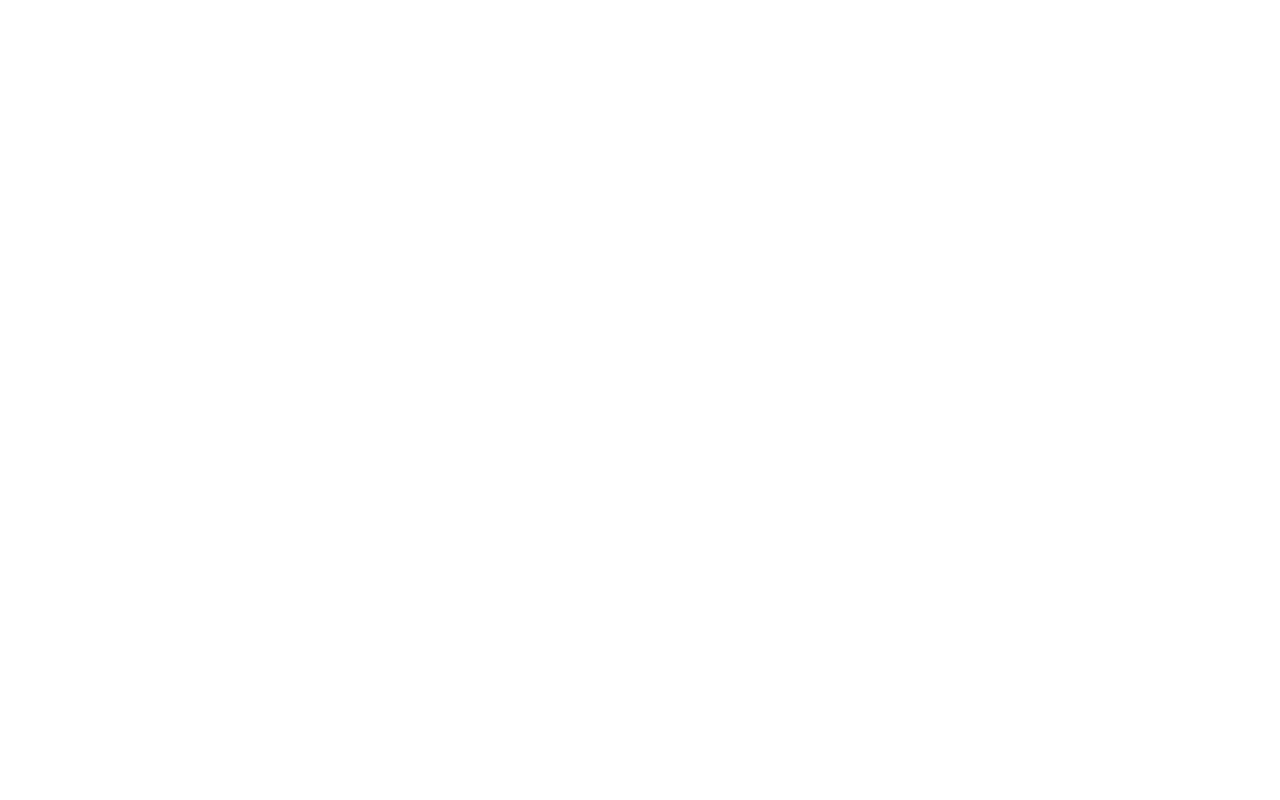
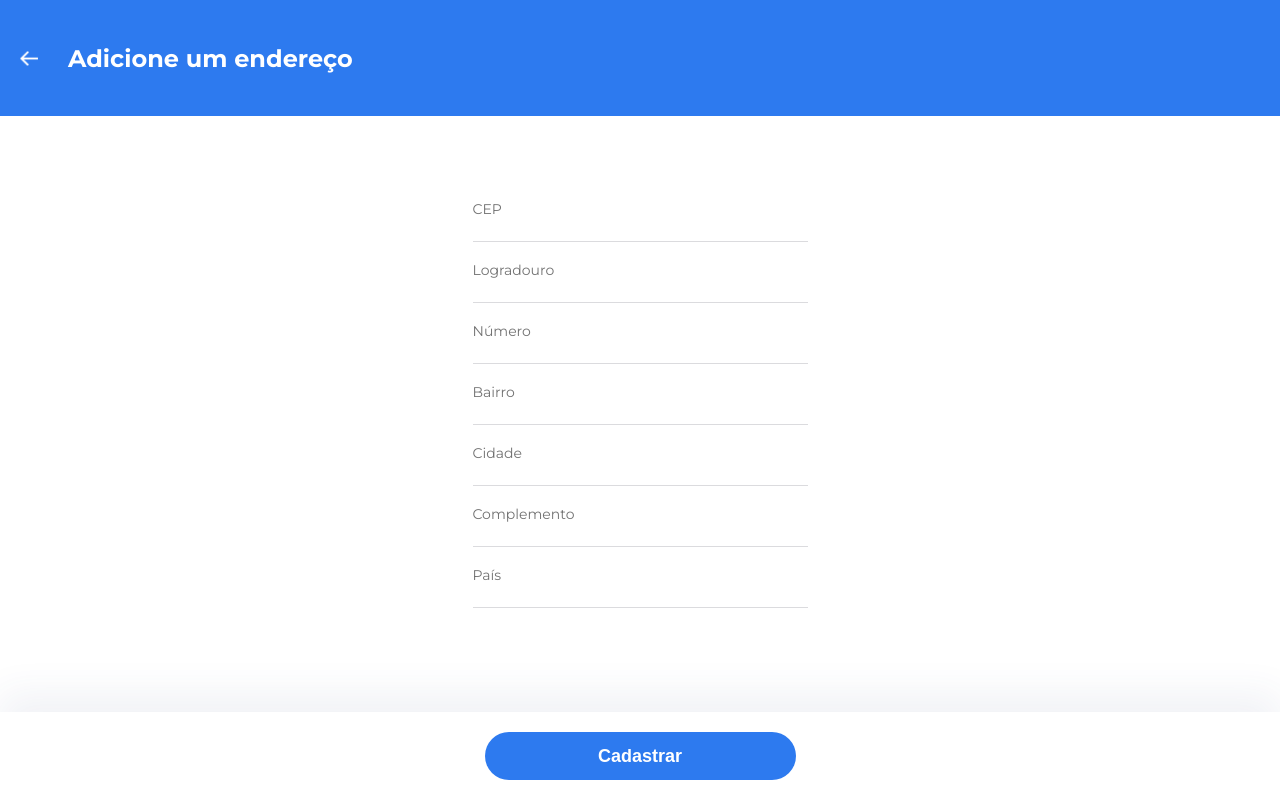
Before and after one commit to HMarcos/projeto14-fan-store-front, a React app: page /sign-up/address in a window 1280 px wide. Before the commit this address had no page. Built offline with nearby package versions, Linux system fonts and the light colour scheme.

Commit message:
Layout of Signup and Address Pages

```diff
--- a/public/index.html
+++ b/public/index.html
@@ -1,12 +1,21 @@
 <!DOCTYPE html>
 <html lang="pt-br">
+
 <head>
   <meta charset="utf-8" />
   <meta name="viewport" content="width=device-width, initial-scale=1" />
   <title>Fan Store</title>
+  <!--Fonts-->
+  <link rel="preconnect" href="https://fonts.googleapis.com">
+  <link rel="preconnect" href="https://fonts.gstatic.com" crossorigin>
+  <link
+    href="https://fonts.googleapis.com/css2?family=Montserrat:ital,wght@0,400;0,500;0,700;1,400;1,500;1,700&display=swap"
+    rel="stylesheet">
 </head>
+
 <body>
   <noscript>You need to enable JavaScript to run this app.</noscript>
   <div class="root"></div>
 </body>
+
 </html>
--- /dev/null
+++ b/src/components/Address.js
@@ -0,0 +1,215 @@
+import styled from "styled-components";
+
+import Back from "./../assets/iconarrow.png";
+
+function Address() {
+    return (
+        <>
+            <Header>
+                <img src={Back} alt="voltar" />
+                <h1>Adicione um endereço</h1>
+            </Header>
+
+            <Content>
+                <AddressForm>
+                    <label htmlFor="CEP">CEP</label>
+                    <input
+                        type="text"
+                        id="CEP"
+                        minLength="9"
+                        maxLength="9"
+                        pattern="^[0-9]{5}-[0-9]{3}$"
+                        title="O CEP deve serguir o padrão: 00000-000"
+                        required
+                    >
+                    </input>
+
+                    <label htmlFor="Logradouro">Logradouro</label>
+                    <input
+                        type="text"
+                        id="Logradouro"
+                        required
+                    >
+                    </input>
+
+                    <label htmlFor="Numero">Número</label>
+                    <input
+                        type="text"
+                        id="Numero"
+                        pattern="^[0-9]+[a-zA-Z]*$"
+                        required
+                    >
+                    </input>
+
+                    <label htmlFor="Bairro">Bairro</label>
+                    <input
+                        type="text"
+                        id="Bairro"
+                        required
+                    >
+                    </input>
+
+                    <label htmlFor="Cidade">Cidade</label>
+                    <input
+                        type="text"
+                        id="Cidade"
+                        required
+                    >
+                    </input>
+
+                    <label htmlFor="Complemento">Complemento</label>
+                    <input
+                        type="text"
+                        id="Complemento"
+                    >
+                    </input>
+
+                    <label htmlFor="Pais">País</label>
+                    <input
+                        type="text"
+                        id="Pais"
+                        required
+                    >
+                    </input>
+
+                </AddressForm>
+            </Content>
+
+            <Footer>
+                <button>Cadastrar</button>
+            </Footer>
+        </>
+    )
+}
+
+export default Address;
+
+
+const Header = styled.header`
+    width: 100vw;
+    height: 116px;
+
+    display: flex;
+    justify-content: flex-start;
+    align-items: center;
+
+    background: #2D7AEF;
+
+    position: fixed;
+    left: 0;
+    top: 0;
+    z-index: 1;
+
+    h1{
+        font-weight: 700;
+        font-size: 24px;
+        line-height: 29px;
+
+        color: #FFFFFF;
+
+        margin-left: 30px;
+    }
+
+    img{
+        width: 18px;
+        height: 15px;
+
+        margin-left: 20px;
+
+        cursor: pointer;
+    }
+`;
+
+const Content = styled.main`
+    margin-top: 116px;
+    margin-bottom: 88px;
+
+    width: 100vw;
+    height: calc(100vh - 116px - 88px);
+
+    display: flex;
+    align-items: center;
+    justify-content: center;
+
+    background: #FFFFFF;
+    box-shadow: 0px 21px 43px rgba(58, 76, 130, 0.0722656);
+
+`;
+
+const AddressForm = styled.form`
+    width: min-content;
+
+    display: flex;
+    flex-direction: column;
+
+    label{
+        font-weight: 400;
+        font-size: 14px;
+        line-height: 16px;
+
+        color: #4F4F4F;
+
+        mix-blend-mode: normal;
+        opacity: 0.8;
+    }
+
+    input{
+        width: 335px;
+        height: 25px;
+
+        border-bottom: 1px solid #DBDBDE;
+
+
+        font-weight: 500;
+        font-size: 16px;
+        line-height: 24px;
+        /* identical to box height, or 150% */
+
+
+        color: #333A42;
+
+        margin-bottom: 20px;
+    }
+
+    input::placeholder{
+        color: #333A42;
+    }
+`;
+
+const Footer = styled.footer`
+    width: 100vw;
+    height: 88px;
+
+    display: flex;
+    align-items: center;
+    justify-content: center;
+
+    background: #FFFFFF;
+    box-shadow: 0px -19px 38px rgba(58, 76, 130, 0.0722656);
+
+    position: fixed;
+    bottom: 0;
+    left: 0;
+
+    z-index: 1;
+
+    button{
+        width: 311px;
+        height: 48px;
+
+        background: #2D7AEF;
+        border-radius: 24px;
+
+        display: flex;
+        justify-content: center;
+        align-items: center;
+
+        font-weight: 700;
+        font-size: 18px;
+        line-height: 18px;
+        text-align: center;
+
+        color: #FFFFFF;
+
+    }
+`;
--- a/src/components/App.js
+++ b/src/components/App.js
@@ -1,9 +1,13 @@
 import { Reset } from "styled-reset";
 import { BrowserRouter, Routes, Route } from "react-router-dom";
 import GlobalStyle from "./GlobalStyle";
+
 import Home from "./Home";
 import User from "./User"
 import Chart from "./Chart"
+import SignIn from "./SignIn";
+import SignUp from "./SignUp";
+import Address from "./Address";
 
 function App() {
     return (
@@ -15,6 +19,9 @@ function App() {
                     <Route path="/" element={<Home />} />
                     <Route path="/user" element={<User />} />
                     <Route path="/chart" element={<Chart />} />
+                    <Route path="/sign-in" element={<SignIn />} />
+                    <Route path="/sign-up" element={<SignUp />} />
+                    <Route path="/sign-up/address" element={<Address />} />
                 </Routes>
             </BrowserRouter>
         </>
--- a/src/components/GlobalStyle.js
+++ b/src/components/GlobalStyle.js
@@ -7,7 +7,7 @@ const GlobalStyle = createGlobalStyle`
         border: none;
     }
     body{
-        font-family: sans-serif;
+        font-family: 'Montserrat', sans-serif;
         background-color: #ffffff;
         display: flex;
         justify-content: center;
--- a/src/components/Home.js
+++ b/src/components/Home.js
@@ -110,7 +110,7 @@ export default function Home() {
 };
 
 const Header = styled.header`
-    width: 375px;
+    width: 100vw;
     height:170px;
     background:#2D7AEF;
 
@@ -169,8 +169,8 @@ const Products = styled.body`
 const ContainerProducts = styled.div`
     border: 1px solid #E5E5E5;
     border-radius: 10%;
-    width: 160px;
-    height: 200px;
+    width: 130px;
+    height: fit-content;
     display: flex;
     flex-direction: column;
     margin-top: 20px;
@@ -179,7 +179,7 @@ const ContainerProducts = styled.div`
     img {
         display:flex;
         height:128px;
-        width: 160px;
+        width: 130px;
         border-radius: 10%;
     }
 
--- /dev/null
+++ b/src/components/SignIn.js
@@ -0,0 +1,7 @@
+function SignIn(){
+    return(
+        <h1>Página de Login</h1>
+    )
+}
+
+export default SignIn;
--- /dev/null
+++ b/src/components/SignUp.js
@@ -0,0 +1,156 @@
+import styled from "styled-components";
+
+import logo from "../assets/logofanstore-azul.png"
+
+function SignUp() {
+
+    return (
+        <Content>
+            <Logo src={logo} alt="logo fan store" />
+            <RegisterSpan> Cadastre-se: </RegisterSpan>
+            <RegisterForm>
+                <input
+                    type="text"
+                    placeholder="Nome"
+                    required
+                >
+                </input>
+
+                <input
+                    type="e-mail"
+                    placeholder="E-mail"
+                    required
+                >
+                </input>
+
+                <input
+                    type="password"
+                    placeholder="Senha"
+                    minLength="8"
+                    required
+                >
+                </input>
+
+                <input
+                    type="password"
+                    placeholder="Confirme sua senha"
+                    minLength="8"
+                    required
+                >
+                </input>
+
+                <input
+                    type="text"
+                    placeholder="CPF"
+                    minLength="14"
+                    maxLength="14"
+                    pattern="^[0-9]{3}\.[0-9]{3}\.[0-9]{3}-[0-9]{2}$"
+                    title="O CPF deve ser o padrão: 000.000.000-00"
+                    required
+                >
+                </input>
+
+                <input
+                    type="text"
+                    placeholder="Telefone"
+                    pattern="^\([0-9]{2}\)\s?[0-9]{4,5}-[0-9]{4}$"
+                    title="O Telefone deve serguir o padrão: (99)99999-9999"
+                    required
+                >
+                </input>
+                <button type="submit">Prosseguir</button>
+            </RegisterForm>
+            <LoginLink>Já tem uma conta? <strong>Faça Login!</strong></LoginLink>
+        </Content>
+    )
+}
+
+export default SignUp;
+
+const Content = styled.main`
+    height: 100vh;
+    display: flex;
+    flex-direction: column;
+    justify-content: center;
+    align-items: center;
+`;
+
+const Logo = styled.img`
+    width: 324.16px;
+    height: 56.6px;
+`;
+
+const RegisterSpan = styled.span`
+    font-size: 16px;
+    line-height: 20px;
+
+    color: #2D7AEF;
+
+    margin-top: 23px;
+    margin-bottom: 33px;
+`;
+
+const RegisterForm = styled.form`
+    width: min-content;
+
+    input{
+        width: 311px;
+        height: 48px;
+
+        border: 1px solid #2D7AEF;
+        border-radius: 24px;
+
+        font-weight: 400;
+        font-size: 18px;
+        line-height: 22px;
+
+        color: #2D7AEF;
+
+        padding-left: 16px;
+
+        margin-bottom: 14px;
+    }
+
+    input:disabled{
+        background-color: #dbd9d9;
+    }
+
+    input::placeholder{
+        color: #2D7AEF;
+    }
+
+    button{
+        width: 311px;
+        height: 48px;
+
+        background: #2D7AEF;
+        border-radius: 24px;
+
+        color: #FFF;
+
+        font-weight: 500;
+        font-size: 16px;
+        line-height: 20px;
+
+        display: flex;
+        align-items: center;
+        justify-content: center;
+        text-align: center;
+
+        margin-top: 20px;
+    }
+`;
+
+const LoginLink = styled.span`
+    font-weight: 400;
+    font-size: 18px;
+    line-height: 22px;
+
+    color: #2D7AEF;
+
+    margin-top: 25px;
+
+    strong {
+        font-weight: 700;
+    }
+`;
```
Also changed, not shown: src/assets/iconarrow.png (added), src/assets/logofanstore-azul.png (added). Lines whose indentation alone changed are shown as unchanged.
